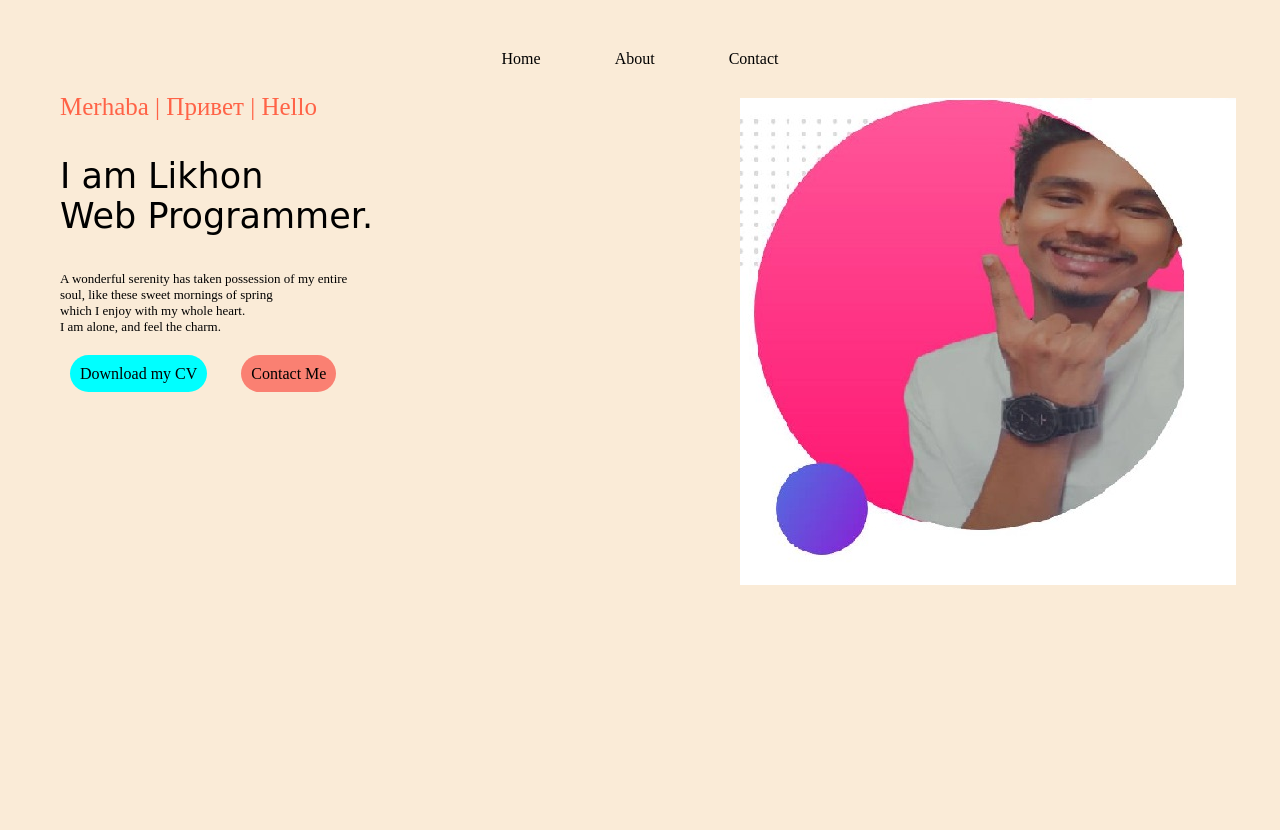
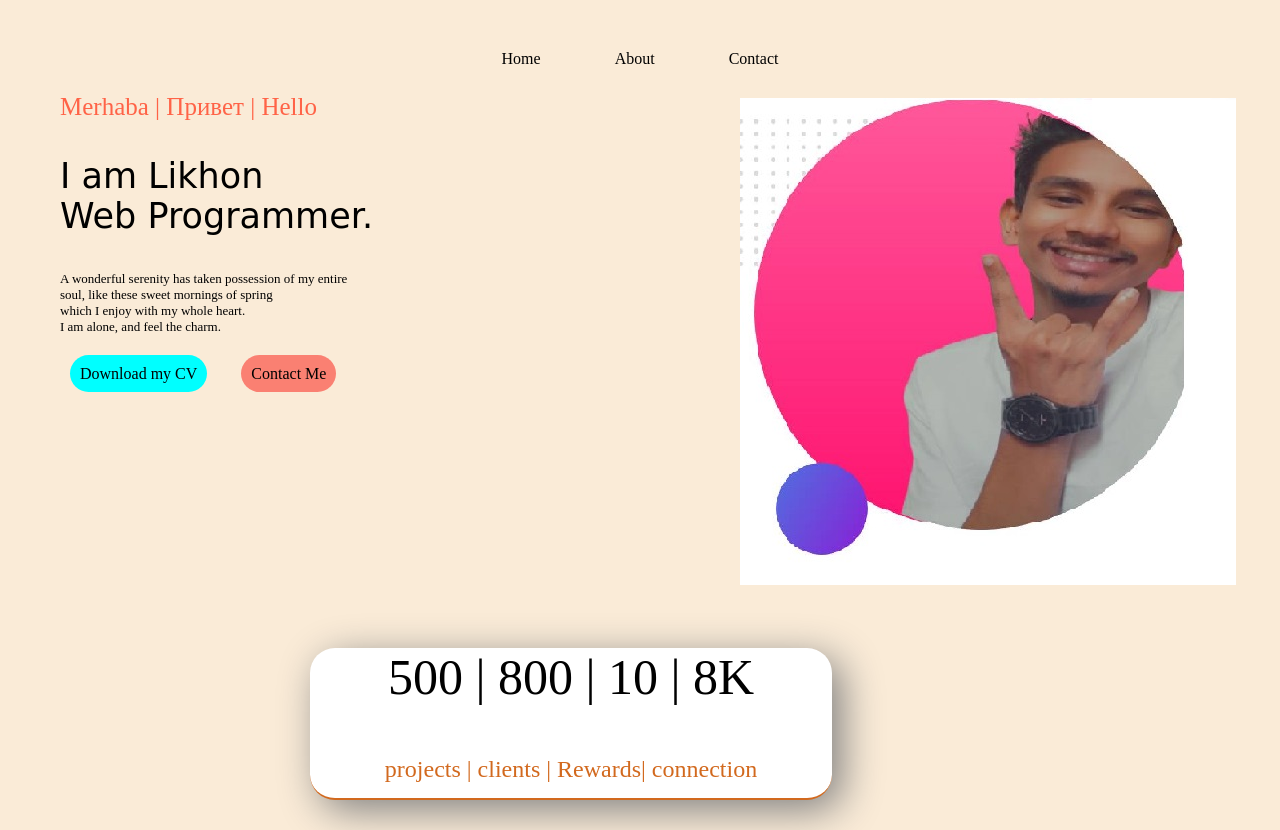
Before and after one commit to Hk776/my-portfolio, a plain HTML site: page index.html in a window 1280 px wide. Before the commit the page ends 800 px from the top, so only its background shows below. Drawn offline with Linux system fonts and the light colour scheme; a web font is replaced by a local one.

Commit message:
middle section complete

```diff
--- a/index.html
+++ b/index.html
@@ -22,7 +22,13 @@
             <p class="pra">A wonderful serenity has taken possession of my entire<br> soul, like these sweet mornings of spring <br>which I enjoy with my whole heart. <br>I am alone, and feel the charm.</p>
         </div>
         <div>
-            <a class="button" target="_blank" href="www.facebook.com/likhon49">Download my CV</a>  <a class="button-2" target="_blank" href="mailto::likhon.hossain20@gmail.com">Contact Me</a>
+            <a class="button" target="_blank" href="https://www.facebook.com/likhon49">Download my CV</a>  <a class="button-2" target="_blank" href="mailto::likhon.hossain20@gmail.com">Contact Me</a>
+        </div>
+    </section>
+    <section id="box">
+        <div class="box">
+            <p class="bold"> 500 | 800 | 10 | 8K </p>
+            <p class="bold-2">projects | clients | Rewards| connection</p>
         </div>
     </section>
 </body>
--- a/style.css
+++ b/style.css
@@ -53,3 +53,23 @@ body{
     color: black;
     border-radius: 30px;
 }
+.bold{
+    font-size: 50px;
+    color: black;
+    text-align: center;
+}
+.bold-2{
+    font-size: 24px;
+    color: chocolate;
+    text-align: center;
+}
+.box{
+    background-color: white;
+    box-shadow: 10px 10px 40px gray;
+    border-radius: 25px;
+    height: 150px;
+    width: 45%;
+    border-bottom: 2px solid chocolate;
+    margin-top: 265px;
+    margin-left: 250px;
+}
```
